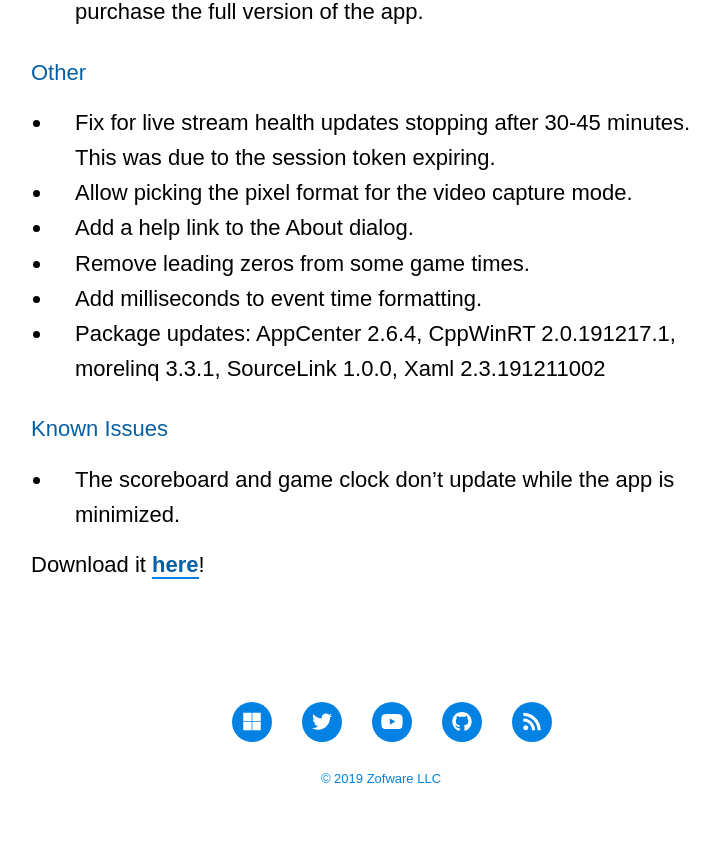
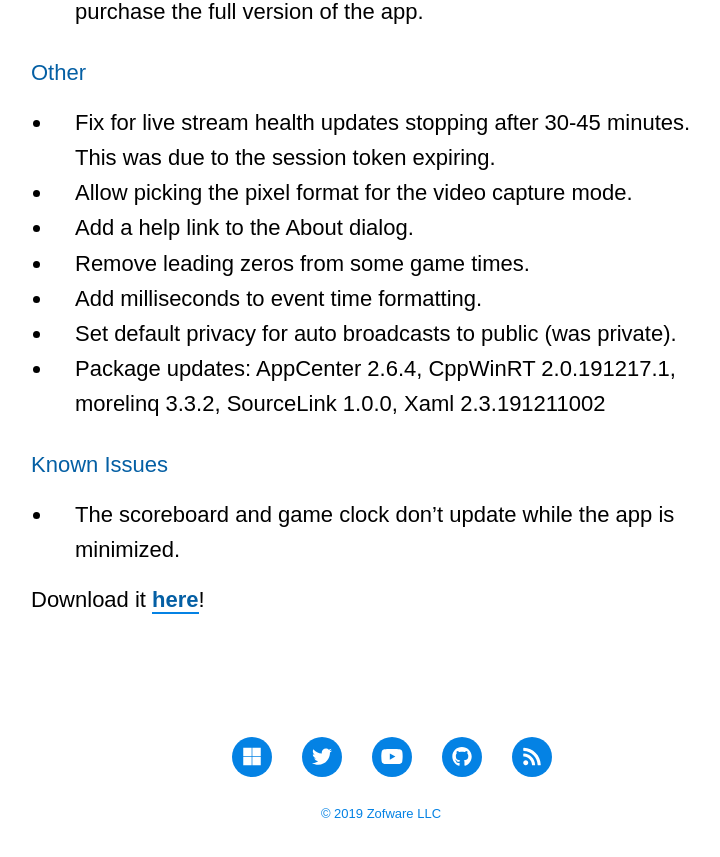
Before and after one commit to Zofware/www.simplesportscaster.com, a Jekyll site: the page built from docs/_future/2019-12-27-version-1.1.169.0.md, in a window 1280 px wide and 900 px high, scrolled down 9486 px. Shown: the top 857 px of the window, without its empty margins (259-979 px from the left). Built offline with Jekyll 4.4.1, drawn with Linux system fonts in a browser that asks for light colours; nearby versions of some CDN libraries; some web fonts are replaced; comment, search, counter and statistics services are not loaded; some of the changed lines change nothing that is shown; some of the changed text lies outside the part shown.

Commit message:
Future blog post for 1.1.169.0

```diff
--- a/docs/_future/2019-12-26-version-1.1.168.0.md
+++ b/docs/_future/2019-12-27-version-1.1.169.0.md
@@ -1,14 +1,14 @@
 ---
 layout: post
-title: "Version 1.1.168.0"
+title: "Version 1.1.169.0"
 description: ""
-date: "2019-12-26 00:00:00 -0700"
+date: "2019-12-27 00:00:00 -0700"
 author: AdamZofware
 version: 1.0.1
 comments: true
 ---
 
-### Version 1.1.168.0 (26 December 2019)
+### Version 1.1.169.0 (27 December 2019)
 
 #### Keyboard Shortcuts
 
@@ -103,7 +103,8 @@ There are numerous minor improvements to the Game page on the in-game screen.
 * Add a help link to the About dialog.
 * Remove leading zeros from some game times.
 * Add milliseconds to event time formatting.
-* Package updates: AppCenter 2.6.4, CppWinRT 2.0.191217.1, morelinq 3.3.1, SourceLink 1.0.0, Xaml 2.3.191211002
+* Set default privacy for auto broadcasts to public (was private).
+* Package updates: AppCenter 2.6.4, CppWinRT 2.0.191217.1, morelinq 3.3.2, SourceLink 1.0.0, Xaml 2.3.191211002
 
 #### Known Issues
 * The scoreboard and game clock don't update while the app is minimized.
```
